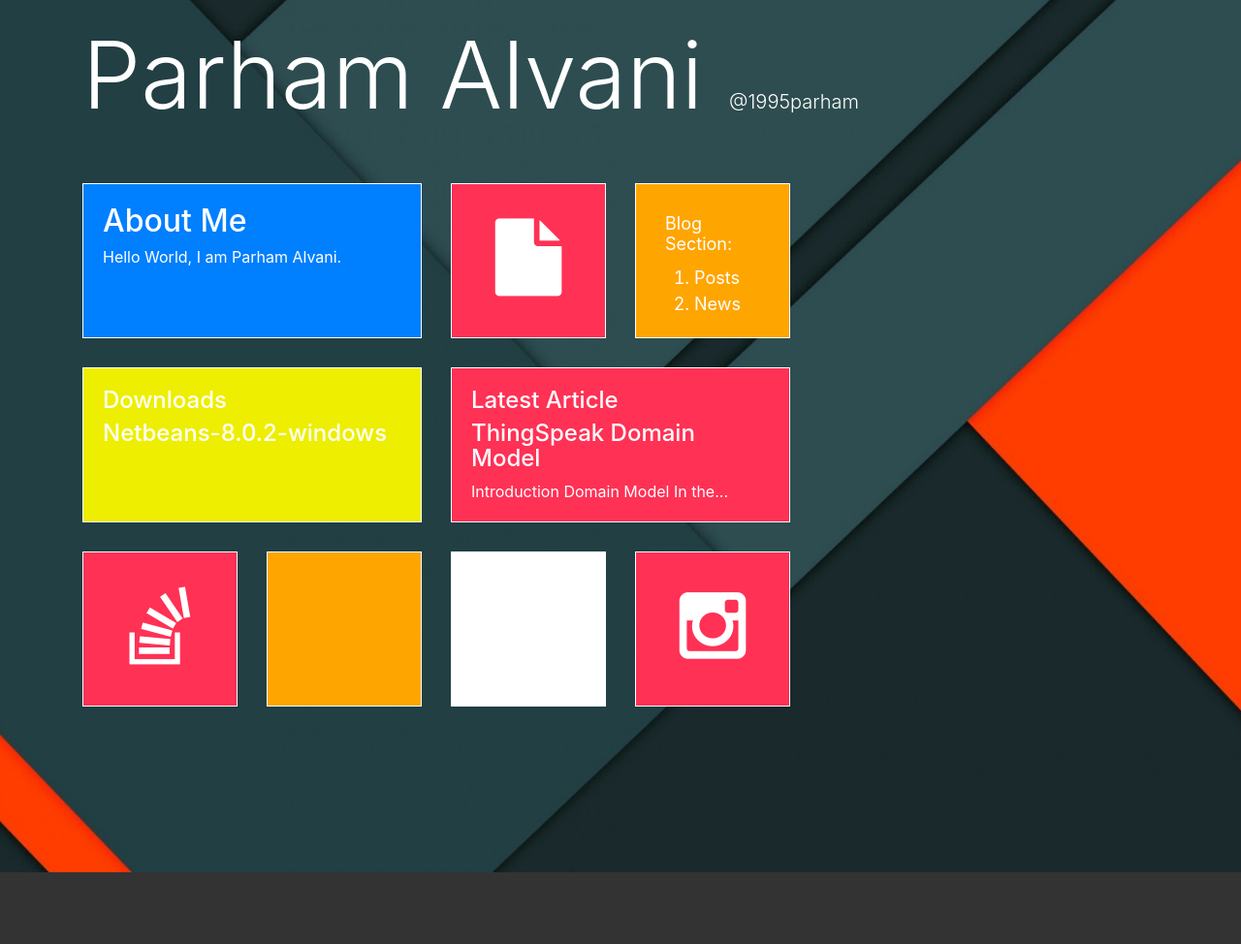
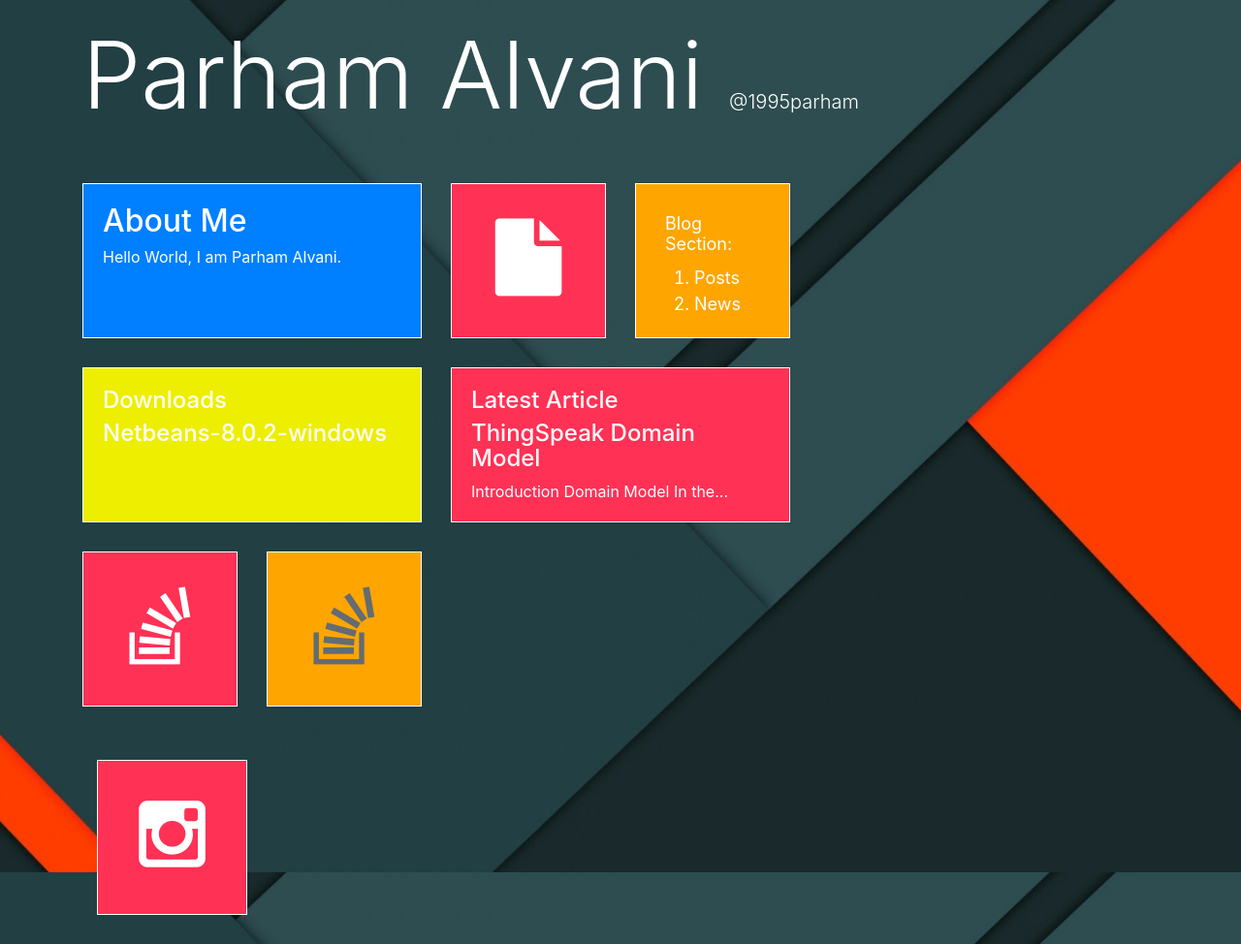
Before and after one commit to 1995parham/1995parham.github.io, a Jekyll site: the page built from index.html, in a window 1280 px wide. Shown: the whole page at 97% size. Built offline with Jekyll 4.4.1, drawn with Linux system fonts in a browser that asks for light colours; comment, search, counter and statistics services are not loaded; before the commit the page ends 900 px from its top, so only the background shows below that.

Commit message:
Tiles were improved.

```diff
--- a/index.html
+++ b/index.html
@@ -100,10 +100,10 @@ description: Parham Alvani Homepage
         </div>
       </div>
 			<div class="col-md-2 col-sm-3 col-xs-6">
-				<a href="http://careers.stackoverflow.com/1995parham"  class="tile orange bord sto-ico"></a>
+        <a href="http://careers.stackoverflow.com/1995parham"  class="tile orange bord text-center">
+          <i class="fa fa-stack-overflow fa-5x mt-3 text-muted" aria-hidden="true"></i>
+        </a>
 			</div>
-			<div class="col-md-2 col-sm-3 col-xs-6">
-				<a href="http://ceit.aut.ac.ir/~9231058/java/" class="tile white bord java-ico"></a>
 			</div>
 			<div class="col-md-2 col-sm-3 col-xs-6">
         <a href="https://www.instagram.com/1995parham/" class="tile red bord text-center">
```
